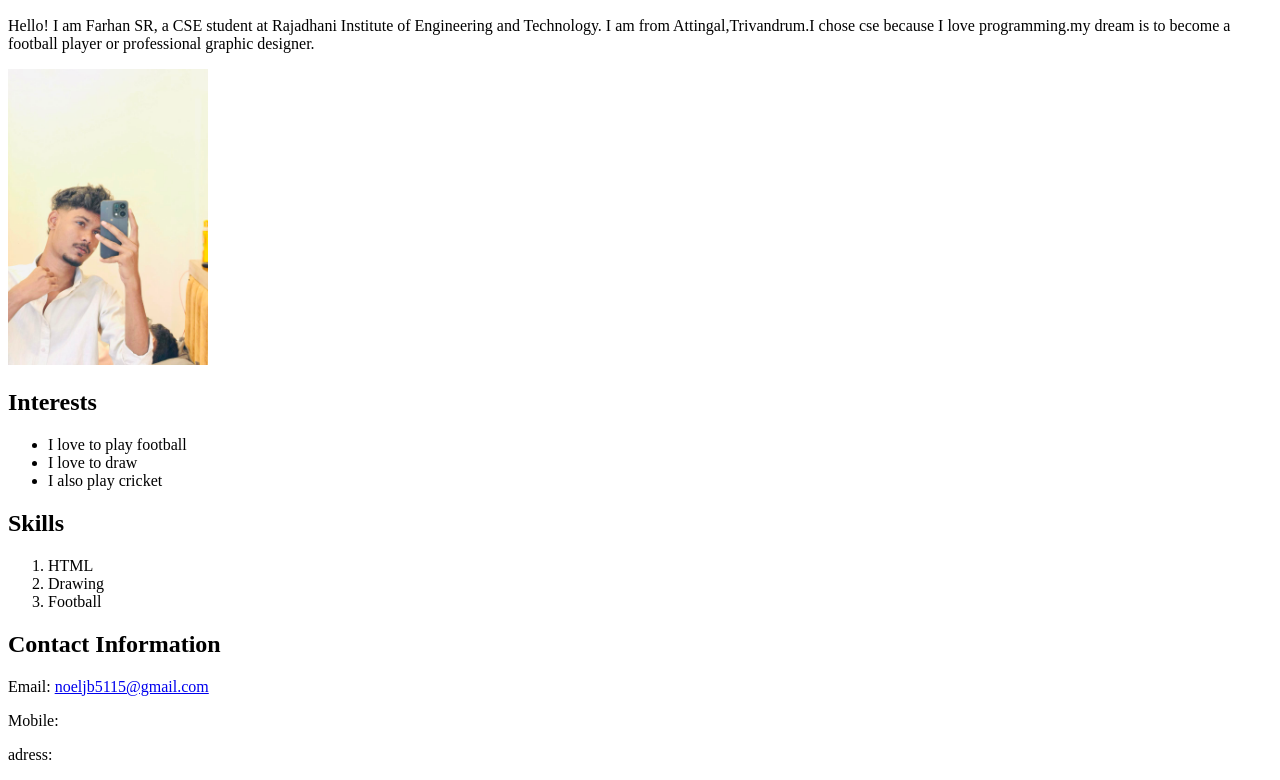
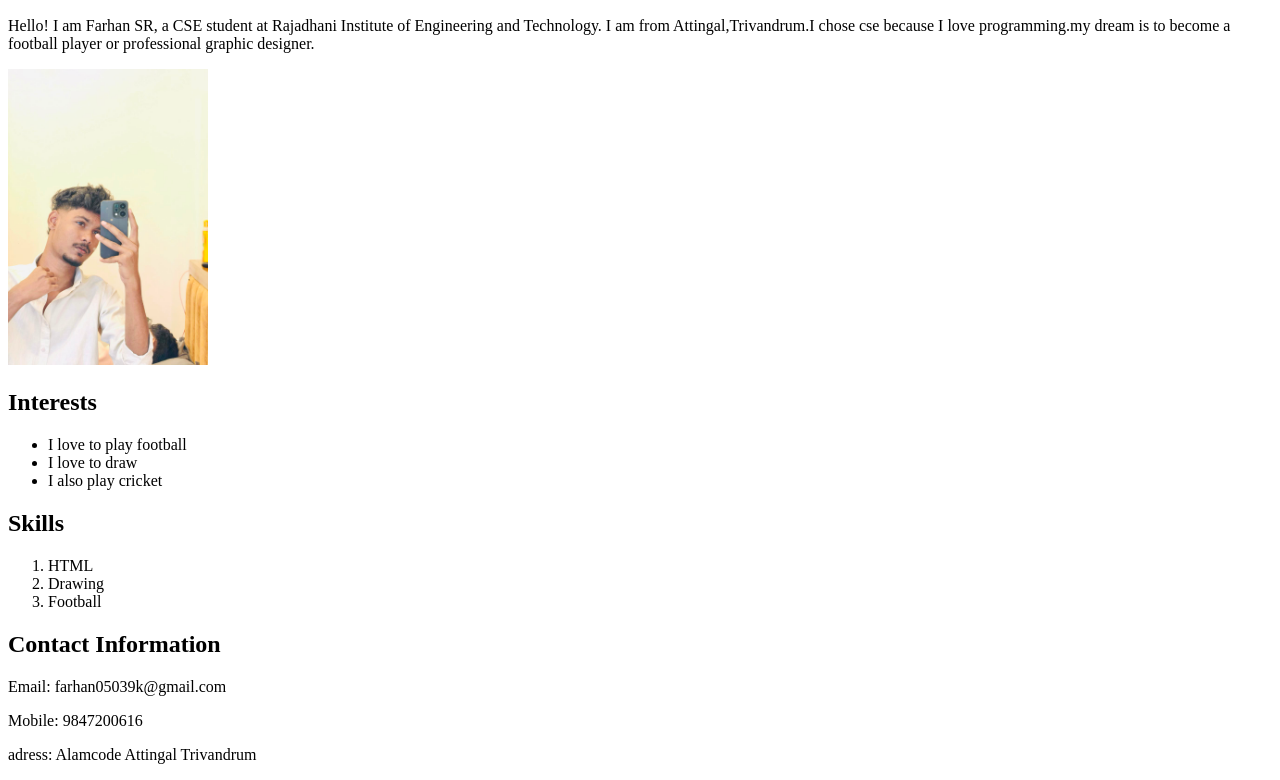
Before and after one commit to farhansr08/my-profile, a plain HTML site: page index.html in a window 1280 px wide. Shown: the part 110-890 px from the top of the page. Drawn offline with Linux system fonts and the light colour scheme.

Commit message:
Update index.html

```diff
--- a/index.html
+++ b/index.html
@@ -31,9 +31,9 @@
 
     <h2>Contact Information</h2>
     <div>
-        <p>Email: <a href="mailto:farhan05039k@gmail.com">noeljb5115@gmail.com</a></p>
-        <p>Mobile: <a href="number:9847200616"></a></p>
-        <p>adress: <a href="address:Alamcode Attingal Trivandrum"></a></p>
+        <p>Email: <a>farhan05039k@gmail.com</a></p>
+        <p>Mobile: <a>9847200616</a></p>
+        <p>adress: <a></a>Alamcode Attingal Trivandrum</a></p>
     </div>
 
 </body>
```
